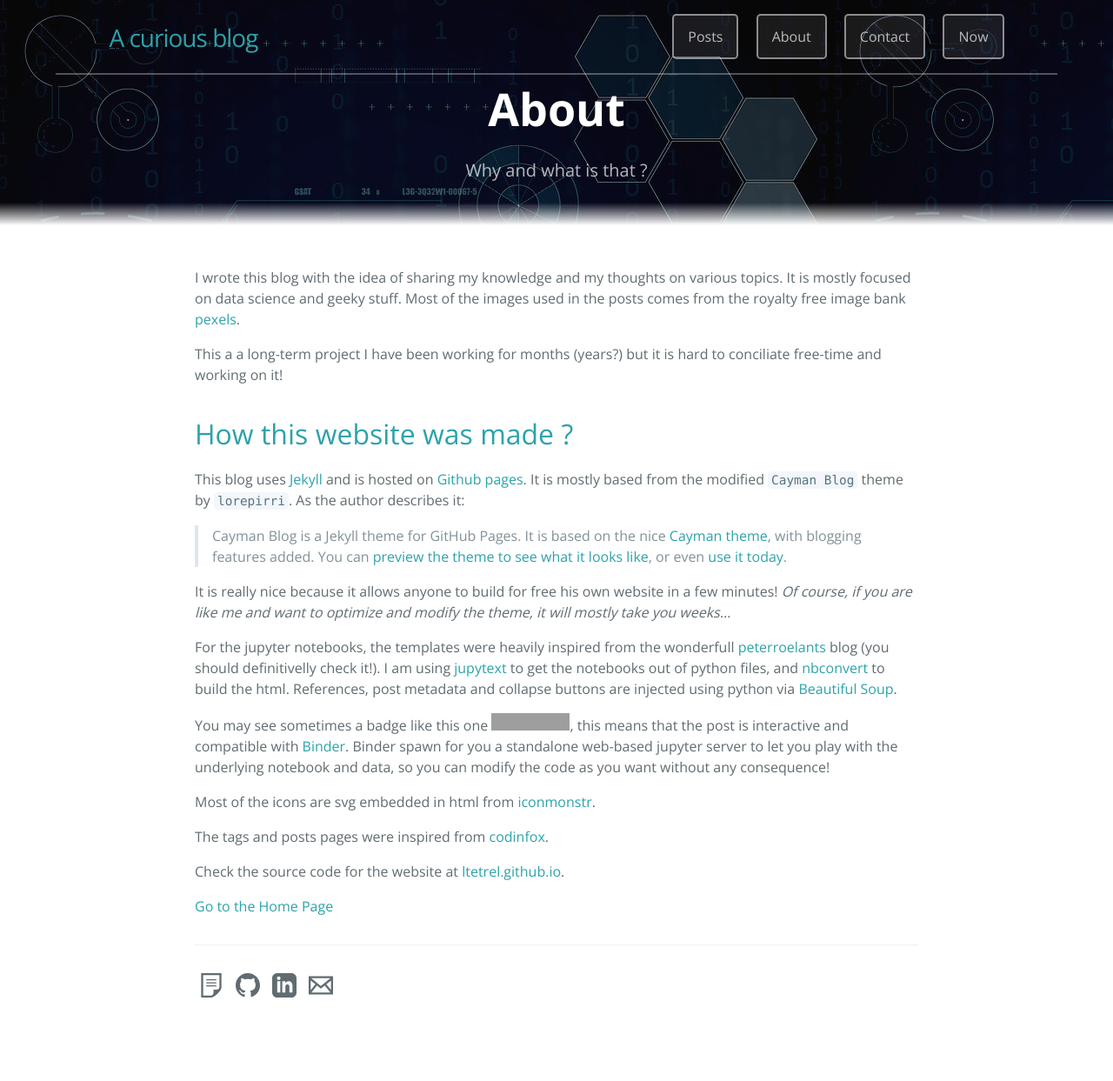
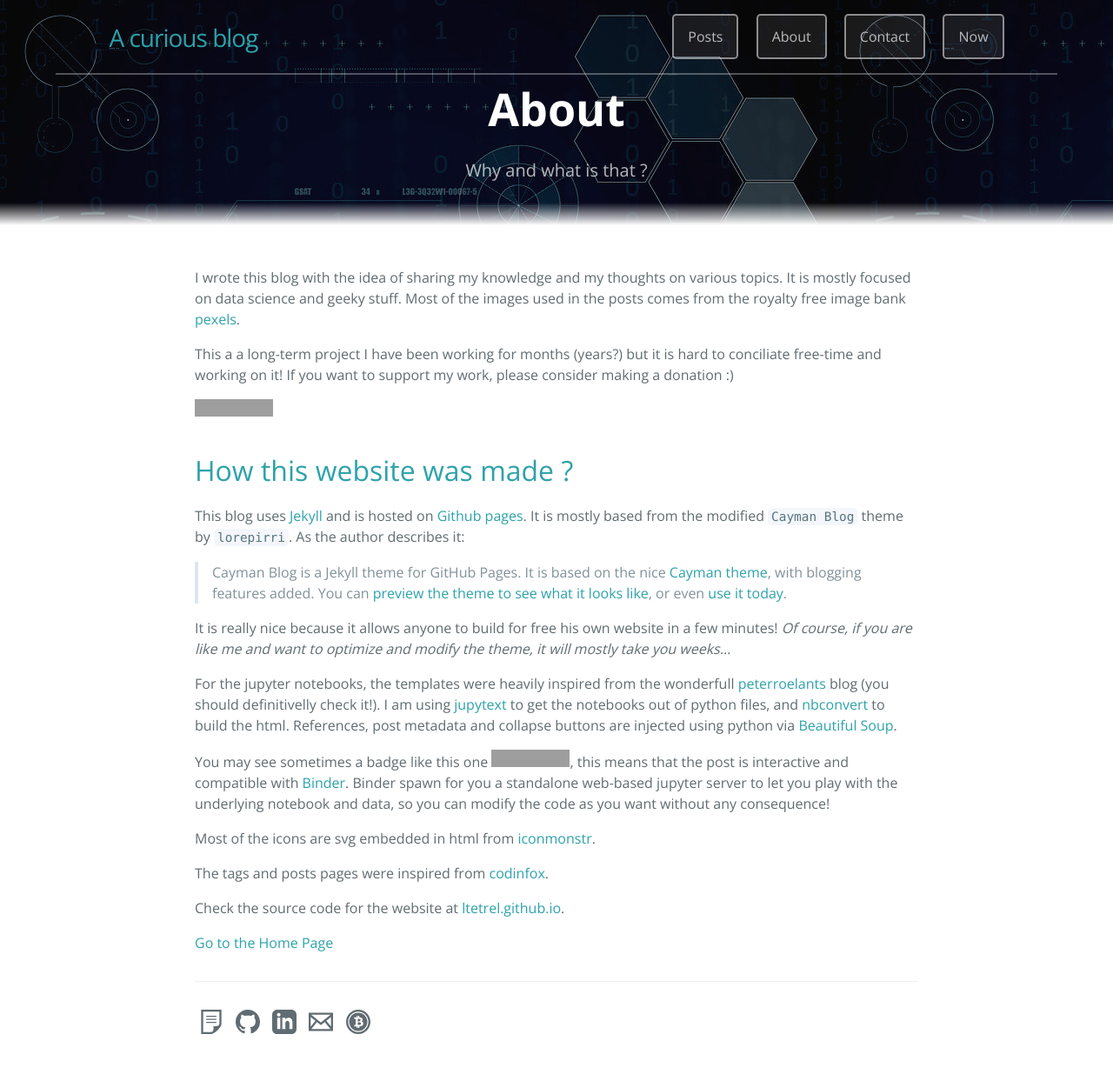
Before and after one commit to ltetrel/ltetrel.github.io, a Jekyll site: the page built from about.md, in a window 1280 px wide. Shown: the whole page at 87% size. Built offline with Jekyll 4.4.1, drawn with Linux system fonts in a browser that asks for light colours; nearby versions of some CDN libraries; before the commit the page ends 1201 px from its top, so only the background shows below that; grey boxes are pictures that could not be loaded.

Commit message:
bitcoin donation

```diff
--- a/_includes/site-footer.html
+++ b/_includes/site-footer.html
@@ -43,3 +43,10 @@
         <svg class="my-svg-icon" xmlns="http://www.w3.org/2000/svg" width="24" height="24" viewBox="0 0 24 24"><path d="M0 3v18h24v-18h-24zm6.623 7.929l-4.623 5.712v-9.458l4.623 3.746zm-4.141-5.929h19.035l-9.517 7.713-9.518-7.713zm5.694 7.188l3.824 3.099 3.83-3.104 5.612 6.817h-18.779l5.513-6.812zm9.208-1.264l4.616-3.741v9.348l-4.616-5.607z"/></svg>
     </a>
 </span>
+
+<!-- Contact icon -->
+<span class="my-span-icon">
+  <a href="https://en.cryptobadges.io/donate/12eAEKU4rgvhLCxvdkxKJYocJdEFRyNrta"  aria-label="{{ site.github.owner_name }}'s bitcoin adress" title="{{ site.github.owner_name }}'s bitcoin adress">
+      <svg class="my-svg-icon" xmlns="http://www.w3.org/2000/svg" width="24" height="24" viewBox="0 0 24 24"><path d="M12 2c5.514 0 10 4.486 10 10s-4.486 10-10 10-10-4.486-10-10 4.486-10 10-10zm0-2c-6.627 0-12 5.373-12 12s5.373 12 12 12 12-5.373 12-12-5.373-12-12-12zm-.5 12.497v2.503c1.984 0 3.344-.188 3.344-1.258 0-1.148-1.469-1.245-3.344-1.245zm2.789-2.247c0-1-1.039-1.25-2.789-1.25v2.5c1.105 0 2.789-.078 2.789-1.25zm-2.289-7.25c-4.971 0-9 4.029-9 9s4.029 9 9 9 9-4.029 9-9-4.029-9-9-9zm1 13.5v1.5h-1v-1.511h-.5v1.511h-1v-1.511h-2.484l.25-1.489h.539c.442 0 .695-.425.695-.854v-4.444c0-.416-.242-.702-.683-.702h-.817v-1.5h2.5v-1.5h1v1.5h.5v-1.5h1v1.526c2.158.073 3.012.891 3.257 1.812.29 1.09-.429 2.005-1.046 2.228.75.192 1.789.746 1.789 2.026 0 1.741-1.344 2.908-4 2.908z"/></svg>
+  </a>
+</span>
--- a/about.md
+++ b/about.md
@@ -11,6 +11,9 @@ It is mostly focused on data science and geeky stuff.
 Most of the images used in the posts comes from the royalty free image bank [pexels](https://www.pexels.com/).
 
 This a a long-term project I have been working for months (years?) but it is hard to conciliate free-time and working on it!
+If you want to support my work, please consider making a donation :)
+
+[![Donate with Bitcoin](https://en.cryptobadges.io/badge/small/12eAEKU4rgvhLCxvdkxKJYocJdEFRyNrta)](https://en.cryptobadges.io/donate/12eAEKU4rgvhLCxvdkxKJYocJdEFRyNrta)
 
 # How this website was made ?
 
```
